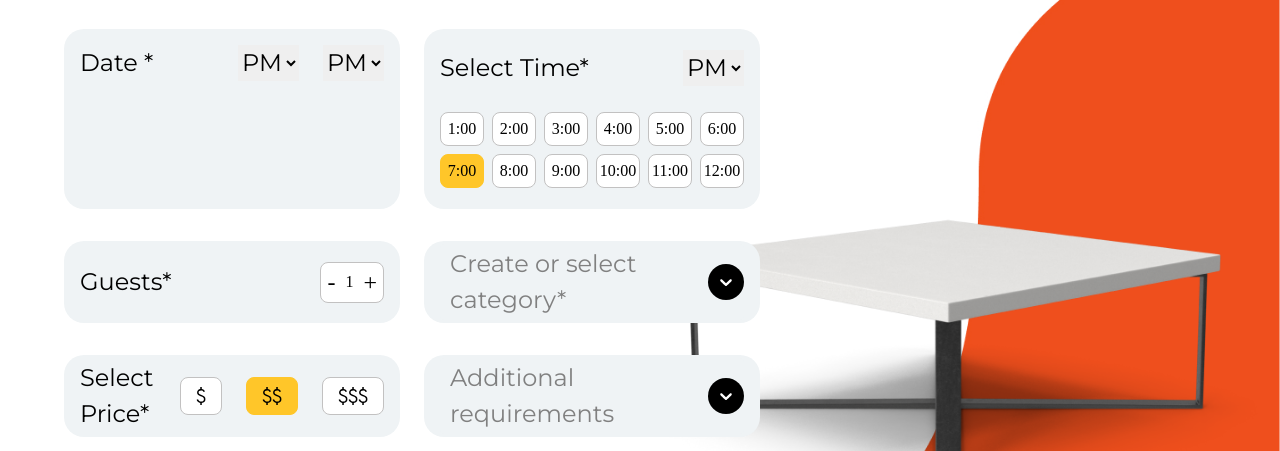
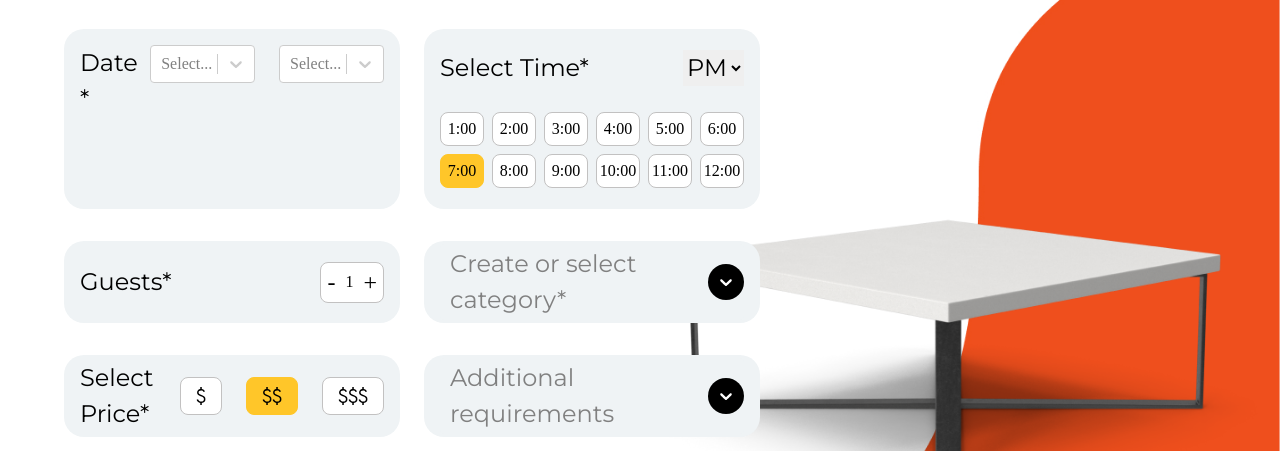
Before and after one commit to narekmaralchyan13/anoty1, a Gatsby site: page / in a window 1280 px wide. Shown: the part 349-800 px from the top of the page. Built offline with nearby package versions, Linux system fonts and the light colour scheme; Gatsby itself is replaced by a stand-in of ours.

Commit message:
get days in month with week days format

```diff
--- a/src/components/dateSelector/index.js
+++ b/src/components/dateSelector/index.js
@@ -1,14 +1,50 @@
 import React, { useEffect, useState } from 'react'
 import * as styles from './dateSelector.module.css'
 import SelectContainer from './../form/components/selectContainer'
-import moment from 'moment'
+import moment, {months} from 'moment'
+import Select from "react-select";
+import CreatableSelect from "react-select/creatable";
+export const MonthOptions = [
+    { value: 1, label: 'Jan' },
+    { value: 2, label: 'Feb' },
+    { value: 3, label: 'Mar' },
+    { value: 4, label: 'Apr' },
+    { value: 5, label: 'May' },
+    { value: 6, label: 'Jun' },
+    { value: 7, label: 'Jul' },
+    { value: 8, label: 'Aug' },
+    { value: 9, label: 'Sep' },
+    { value: 10, label: 'Oct' },
+    { value: 11, label: 'Nov' },
+    { value: 12, label: 'Dec' },
+];
+
+function get5UpcomingYears (){
+    const currentYear = moment().year();
+    const upcomingYears = [];
+
+    for (let i = 0; i < 5; i++) {
+        const year = moment().add(i, 'year').year();
+        upcomingYears.push({
+            label:year,
+            value:year
+        });
+    }
+
+    return upcomingYears;
+
+}
 
 function getDaysInMonth(year, month) {
     const dates = [];
     const date = moment(`${year}-${month}-01`);
 
     while (date.month() === parseInt(month) - 1) {
-      dates.push(date.format('ddd MMM DD YYYY'));
+      // dates.push(date.format('ddd MMM DD YYYY'));
+        dates.push({
+            day:date.format("DD"),
+            weekDay:date.format('ddd')
+        })
       date.add(1, 'day');
     }
 
@@ -66,24 +102,38 @@ const times = [
 ]
 
 const DateSeletcor = ({selectTime,selectDay,selectTimeMode}) => {
+    const [days,setDays] = useState('')
+    const [date,setDate] = useState({
+        year:'',
+        month:'',
+        day:''
+    })
+    const [timesState, setTimesState] = useState(times)
 
+    console.log(date,"date")
     useEffect(()=>{
-        const years = []
-        const months = moment.months()
-        const currentYear = moment().year()
-        for(let i=0 ; i <5 ; i++){
-            years.push(currentYear+i)
-        }
+    if(date.month && date.year){
+        console.log(getDaysInMonth(date.year,date.month))
+    }
+    },[date.month,date.year])
 
-        console.log(getDaysInMonth(2023,2))
+    function changeYear(year){
+        setDate(prev=>{
+            return {
+                ...prev,
+                year:year.value
+            }
+        })
+    }
+    function changeMonth(month){
+        setDate(prev=>{
+            return {
+                ...prev,
+                month:month.value
+            }
+        })
+    }
 
-    },[])
-    // const [date,setDate] = useState({
-    //     year: ,
-    //     month: ,
-    //     day:
-    // })
-    const [timesState, setTimesState] = useState(times)
 
     function changeTime(time) {
         setTimesState(prev => {
@@ -100,9 +150,7 @@ const DateSeletcor = ({selectTime,selectDay,selectTimeMode}) => {
         })
         selectTime(time)
     }
-    function changeDay(evt){
-        selectDay(evt.target.value);
-    }
+
     function changeTimeMode(evt){
         selectTimeMode(evt.target.value)
     }
@@ -111,19 +159,19 @@ const DateSeletcor = ({selectTime,selectDay,selectTimeMode}) => {
     return (
         <SelectContainer>
             <div className={styles.dayContainer}>
-                {/* <span className={styles.inputName}>Date *</span>
-                <input type='date' onChange={changeDay}  /> */}
                 <div className={styles.dateHeader}>
                     <span className={styles.inputName}>Date *</span>
                     <div className={styles.monthYear}>
-                        <select name='month' className={styles.timePeriod} >
-                            <option value='PM'>PM</option>
-                            <option value='AM'>AM</option>
-                        </select>
-                        <select name='timeMode' className={styles.timePeriod} >
-                            <option value='PM'>PM</option>
-                            <option value='AM'>AM</option>
-                        </select>
+                        <Select
+                            name='month'
+                            onChange={changeMonth}
+                            options={MonthOptions}
+                        />
+                        <Select
+                            name='year'
+                            onChange={changeYear}
+                            options={get5UpcomingYears()}
+                        />
                     </div>
                 </div>
                 <div>
```
